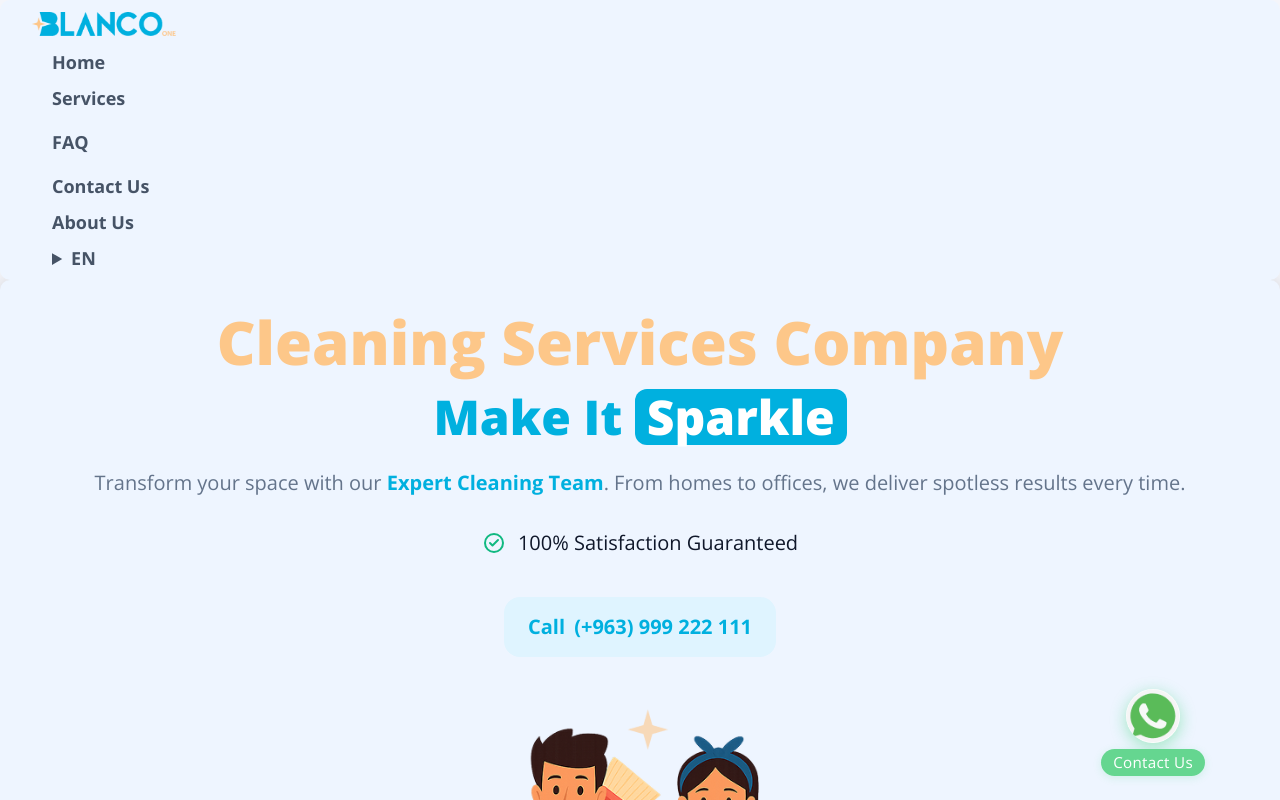
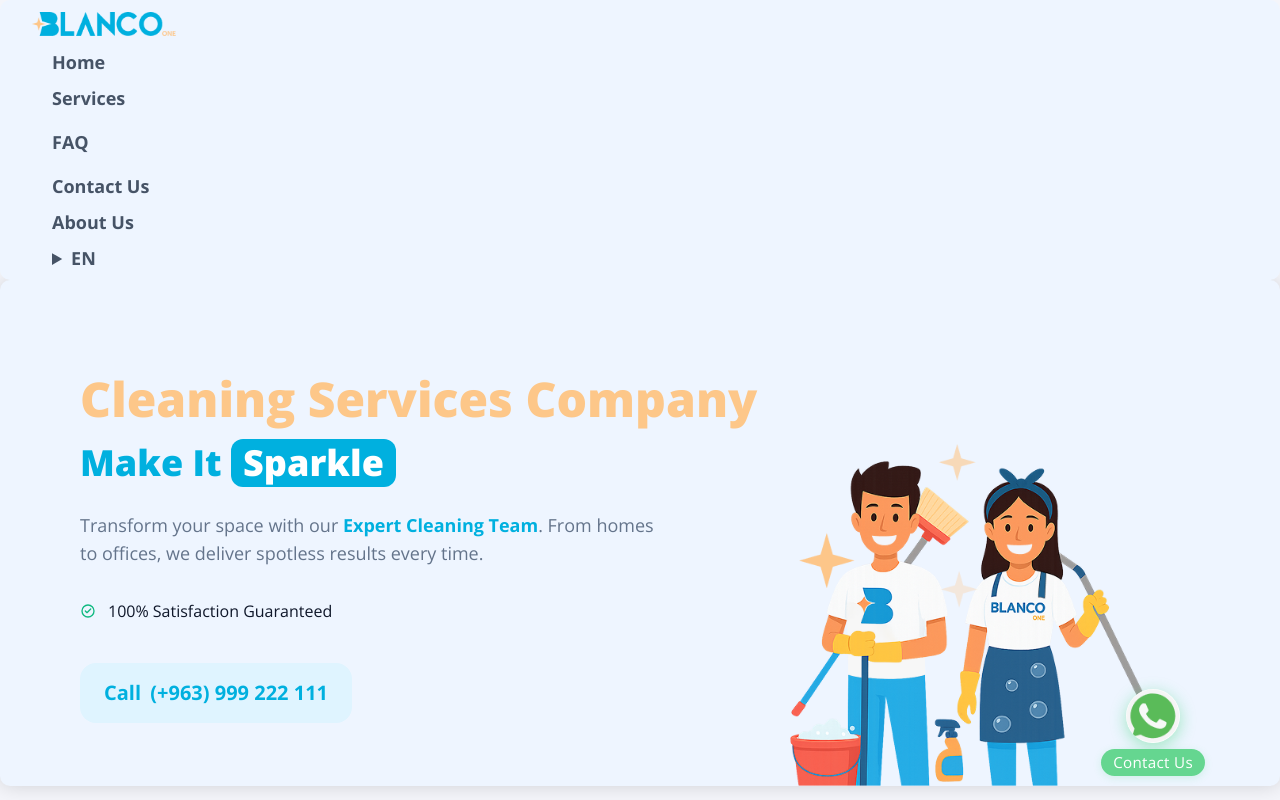
Before and after one commit to MohamadAboHilal/blanco_FE, a React (Vite) app: page / in a window 1280 px wide. Shown: the top 800 px of the page. Built offline with nearby package versions, Linux system fonts and the light colour scheme; no server answers.

Commit message:
refined everything

```diff
--- a/package.json
+++ b/package.json
@@ -10,6 +10,7 @@
     "preview": "vite preview"
   },
   "dependencies": {
+    "@floating-ui/react": "^0.27.16",
     "axios": "^1.11.0",
     "embla-carousel-autoplay": "^8.6.0",
     "embla-carousel-react": "^8.6.0",
--- a/src/components/PhonePrefixDropdown.jsx
+++ b/src/components/PhonePrefixDropdown.jsx
@@ -1,6 +1,25 @@
-import React, { useState, useRef, useEffect } from "react";
+import React, { useState, useEffect } from "react";
 import ReactCountryFlag from "react-country-flag";
+import {
+  useFloating,
+  offset,
+  flip,
+  shift,
+  size,
+  autoUpdate,
+  FloatingPortal,
+  useDismiss,
+  useRole,
+  useInteractions,
+} from "@floating-ui/react";
 
+/**
+ * Props:
+ * - value: string (e.g. "+49")
+ * - onChange: (dialCode: string) => void
+ * - options: Array<{ cc: string; dial: string; label: string }>
+ * - rtl?: boolean
+ */
 export default function PhonePrefixDropdown({
   value,
   onChange,
@@ -9,59 +28,63 @@ export default function PhonePrefixDropdown({
 }) {
   const [isOpen, setIsOpen] = useState(false);
   const [focusedIndex, setFocusedIndex] = useState(-1);
-  const dropdownRef = useRef(null);
-  const triggerRef = useRef(null);
-  const listRef = useRef(null);
+  const [isMobile, setIsMobile] = useState(false);
 
   const current = options.find((o) => o.dial === value) || options[0];
 
-  // Close dropdown when clicking outside
+  // Switch to bottom sheet on small screens
   useEffect(() => {
-    const handleClickOutside = (event) => {
-      if (dropdownRef.current && !dropdownRef.current.contains(event.target)) {
-        setIsOpen(false);
-        setFocusedIndex(-1);
-      }
-    };
-
-    document.addEventListener("mousedown", handleClickOutside);
-    return () => document.removeEventListener("mousedown", handleClickOutside);
+    const mq = window.matchMedia("(max-width: 640px)");
+    const update = () => setIsMobile(mq.matches);
+    update();
+    mq.addEventListener("change", update);
+    return () => mq.removeEventListener("change", update);
   }, []);
 
-  // Handle keyboard navigation
-  const handleKeyDown = (event) => {
-    switch (event.key) {
+  // Floating UI (desktop/tablet)
+  const { refs, floatingStyles, context } = useFloating({
+    open: isOpen && !isMobile,
+    onOpenChange: setIsOpen,
+    placement: rtl ? "bottom-end" : "bottom-start",
+    whileElementsMounted: autoUpdate,
+    middleware: [
+      offset(6),
+      flip({ fallbackPlacements: [rtl ? "top-end" : "top-start"] }),
+      shift({ padding: 8 }),
+      size({
+        apply({ availableHeight, elements }) {
+          Object.assign(elements.floating.style, {
+            maxHeight: Math.min(availableHeight, 400) + "px",
+            width: Math.max(elements.reference?.clientWidth || 0, 224) + "px",
+          });
+        },
+      }),
+    ],
+  });
+
+  // Dismiss outside / Escape + dialog role
+  const dismiss = useDismiss(context, { outsidePressEvent: "mousedown" });
+  const role = useRole(context, { role: "dialog" });
+  const { getReferenceProps, getFloatingProps } = useInteractions([
+    dismiss,
+    role,
+  ]);
+
+  // Keyboard nav on trigger
+  const onTriggerKeyDown = (e) => {
+    switch (e.key) {
       case "Enter":
       case " ":
-        event.preventDefault();
-        if (!isOpen) {
-          setIsOpen(true);
-          setFocusedIndex(0);
-        } else if (focusedIndex >= 0) {
-          handleSelect(options[focusedIndex].dial);
-        }
+        e.preventDefault();
+        setIsOpen((v) => !v);
+        setFocusedIndex(0);
+        break;
+      case "ArrowDown":
+        e.preventDefault();
+        setIsOpen(true);
+        setFocusedIndex(0);
         break;
       case "Escape":
-        setIsOpen(false);
-        setFocusedIndex(-1);
-        triggerRef.current?.focus();
-        break;
-      case "ArrowDown":
-        event.preventDefault();
-        if (!isOpen) {
-          setIsOpen(true);
-          setFocusedIndex(0);
-        } else {
-          setFocusedIndex((prev) => (prev < options.length - 1 ? prev + 1 : 0));
-        }
-        break;
-      case "ArrowUp":
-        event.preventDefault();
-        if (isOpen) {
-          setFocusedIndex((prev) => (prev > 0 ? prev - 1 : options.length - 1));
-        }
-        break;
-      case "Tab":
         setIsOpen(false);
         setFocusedIndex(-1);
         break;
@@ -70,57 +93,90 @@ export default function PhonePrefixDropdown({
     }
   };
 
-  // Handle option selection
-  const handleSelect = (dialCode) => {
-    onChange(dialCode);
+  const handleSelect = (dial) => {
+    onChange(dial);
     setIsOpen(false);
     setFocusedIndex(-1);
-    triggerRef.current?.focus();
   };
 
-  // Toggle dropdown
-  const toggleDropdown = () => {
-    setIsOpen(!isOpen);
-    if (!isOpen) {
-      setFocusedIndex(0);
-    } else {
-      setFocusedIndex(-1);
-    }
-  };
+  const MenuList = (
+    <ul
+      role="listbox"
+      aria-label="Country calling codes"
+      className="w-full max-h-[60vh] overflow-auto p-1"
+      dir={rtl ? "rtl" : "ltr"}
+    >
+      {options.map((opt, index) => {
+        const active = index === focusedIndex || opt.dial === value;
+        return (
+          <li key={opt.dial} role="option" aria-selected={opt.dial === value}>
+            <button
+              type="button"
+              onClick={() => handleSelect(opt.dial)}
+              onMouseEnter={() => setFocusedIndex(index)}
+              onFocus={() => setFocusedIndex(index)}
+              className={`w-full flex items-center justify-between p-3 rounded text-left ${
+                active ? "bg-slate-50" : "hover:bg-slate-50"
+              }`}
+              aria-label={`Select ${opt.label}, ${opt.dial}`}
+            >
+              <span className="flex items-center gap-2">
+                <ReactCountryFlag
+                  countryCode={opt.cc}
+                  svg
+                  style={{ width: "1rem", height: "1rem", borderRadius: "2px" }}
+                />
+                <span className="text-sm sm:text-base">{opt.label}</span>
+              </span>
+              <bdi dir="ltr" className="text-sm sm:text-base text-slate-500">
+                {opt.dial}
+              </bdi>
+            </button>
+          </li>
+        );
+      })}
+    </ul>
+  );
 
   return (
     <div
-      ref={dropdownRef}
-      className={`relative inline-block ${rtl ? "text-right" : "text-left"}`}
+      className={`inline-block ${
+        rtl ? "text-right" : "text-left"
+      } w-full sm:w-auto`}
       dir={rtl ? "rtl" : "ltr"}
     >
-      {/* Trigger Button */}
+      {/* Trigger (full-width on mobile) */}
       <button
-        ref={triggerRef}
         type="button"
-        onClick={toggleDropdown}
-        onKeyDown={handleKeyDown}
-        className="inline-flex items-center justify-between h-10 min-h-10 w-28 px-3 gap-2 rounded-xl bg-[#F9FBFF] text-slate-700 border border-slate-200 hover:bg-slate-50 focus:outline-none"
-        aria-haspopup="listbox"
-        aria-expanded={isOpen}
-        aria-label={`Selected country: ${current.label}, ${current.dial}`}
+        ref={refs.setReference}
+        {...getReferenceProps({
+          onClick: () => {
+            setIsOpen((v) => !v);
+            setFocusedIndex(0);
+          },
+          onKeyDown: onTriggerKeyDown,
+          "aria-haspopup": "listbox",
+          "aria-expanded": isOpen,
+          className:
+            "inline-flex items-center justify-between h-11 w-full sm:w-36 md:w-40 lg:w-44 " +
+            "px-3 gap-2 rounded-xl bg-[#F9FBFF] text-slate-700 border border-slate-200 " +
+            "hover:bg-slate-50 focus:outline-none",
+          "aria-label": `Selected country: ${current.label}, ${current.dial}`,
+        })}
       >
-        <div className="flex items-center gap-2">
+        <div className="flex items-center gap-2 min-w-0">
           <ReactCountryFlag
             countryCode={current.cc}
             svg
             style={{ width: "1.15rem", height: "1.15rem", borderRadius: "2px" }}
             aria-label={`${current.label} flag`}
           />
-          {/* keep the dial LTR even in Arabic */}
-          <bdi dir="ltr" className="font-medium text-sm">
+          <bdi dir="ltr" className="font-medium text-sm truncate">
             {current.dial}
           </bdi>
         </div>
-
-        {/* Chevron */}
         <svg
-          className="w-4 h-4 opacity-50"
+          className="w-4 h-4 opacity-50 shrink-0"
           viewBox="0 0 24 24"
           fill="none"
           style={rtl ? { transform: "scaleX(-1)" } : undefined}
@@ -130,48 +186,88 @@ export default function PhonePrefixDropdown({
         </svg>
       </button>
 
-      {/* Dropdown Menu */}
-      {isOpen && (
-        <ul
-          ref={listRef}
-          role="listbox"
-          className={`absolute top-full mt-1 w-56 bg-white border border-slate-200 rounded-lg shadow-sm z-50 max-h-60 overflow-auto p-1 ${
-            rtl ? "right-0" : "left-0"
-          }`}
-        >
-          {options.map((opt, index) => (
-            <li key={opt.dial} role="option" aria-selected={opt.dial === value}>
+      {/* Desktop/Tablet Popover (Portal prevents clipping) */}
+      {isOpen && !isMobile && (
+        <FloatingPortal>
+          <div
+            ref={refs.setFloating}
+            style={floatingStyles}
+            {...getFloatingProps({
+              className:
+                "bg-white border border-slate-200 rounded-lg shadow-lg z-[9999] overflow-hidden",
+            })}
+          >
+            {/* Header WITH working close button (mousedown) */}
+            <div className="flex items-center justify-between p-2 border-b">
+              <span className="text-sm font-medium">Choose country / code</span>
               <button
                 type="button"
-                onClick={() => handleSelect(opt.dial)}
-                onMouseEnter={() => setFocusedIndex(index)}
-                className={`w-full flex items-center justify-between p-2 rounded text-left ${
-                  index === focusedIndex || opt.dial === value
-                    ? "bg-slate-50"
-                    : "hover:bg-slate-50"
-                }`}
-                aria-label={`Select ${opt.label}, ${opt.dial}`}
+                onMouseDown={() => context.onOpenChange(false)}
+                aria-label="Close"
+                className="p-2 rounded hover:bg-slate-50"
               >
-                <span className="flex items-center gap-2">
-                  <ReactCountryFlag
-                    countryCode={opt.cc}
-                    svg
-                    style={{
-                      width: "1rem",
-                      height: "1rem",
-                      borderRadius: "2px",
-                    }}
+                <svg viewBox="0 0 24 24" className="w-4 h-4">
+                  <path
+                    d="M6 6l12 12M18 6L6 18"
+                    stroke="currentColor"
+                    strokeWidth="2"
                   />
-                  <span className="text-sm">{opt.label}</span>
-                </span>
-                {/* dial should always be LTR */}
-                <bdi dir="ltr" className="text-sm text-slate-500">
-                  {opt.dial}
-                </bdi>
+                </svg>
               </button>
-            </li>
-          ))}
-        </ul>
+            </div>
+            {MenuList}
+          </div>
+        </FloatingPortal>
+      )}
+
+      {/* Mobile Bottom Sheet (never cut off) */}
+      {isOpen && isMobile && (
+        <div className="fixed inset-0 z-[9999]" role="dialog" aria-modal="true">
+          {/* Backdrop */}
+          <button
+            type="button"
+            aria-label="Close menu"
+            className="absolute inset-0 bg-black/30"
+            onClick={() => {
+              setIsOpen(false);
+              setFocusedIndex(-1);
+            }}
+          />
+          {/* Sheet */}
+          <div
+            className="absolute inset-x-0 bottom-0 bg-white rounded-t-2xl border-t border-slate-200 shadow-xl max-h-[75vh]"
+            style={{ [rtl ? "right" : "left"]: 0 }}
+          >
+            <div className="flex items-center justify-between p-3">
+              <div className="font-medium text-slate-700 text-base">
+                {current?.label || "Select"}
+              </div>
+              <button
+                // mousedown prevents outsidePress from ‘winning the race’
+                type="button"
+                onMouseDown={() => setIsOpen(false)}
+                aria-label="Close"
+                className="p-2 rounded hover:bg-slate-50"
+              >
+                <svg viewBox="0 0 24 24" className="w-5 h-5">
+                  <path
+                    d="M6 6l12 12M18 6L6 18"
+                    stroke="currentColor"
+                    strokeWidth="2"
+                  />
+                </svg>
+              </button>
+            </div>
+            <div className="px-3 pb-3">
+              <div className="text-sm text-slate-500 mb-2">
+                Choose country / calling code
+              </div>
+              <div className="border border-slate-200 rounded-lg">
+                {MenuList}
+              </div>
+            </div>
+          </div>
+        </div>
       )}
     </div>
   );
--- a/src/pages/Home.jsx
+++ b/src/pages/Home.jsx
@@ -52,18 +52,24 @@ function Home() {
         style={{ boxShadow: "0 0 20px rgba(0,0,0,0.15)" }}
         className="w-auto bg-[#EEF5FF] flex flex-col rounded-[10px] max-w-auto mx-auto transition-colors duration-300"
       >
-        {/* Container with proper responsive layout */}
-        <div className="flex flex-col 2xl:flex-row items-center 2xl:items-stretch justify-between gap-8 px-6 sm:px-8 md:px-12 lg:px-16 xl:px-20 pt-8 2xl:py-0 2xl:mt-2 2xl:min-h-[380px]">
-          {/* LEFT: Text Content */}
-          <div className="flex flex-col items-center 2xl:items-start text-center 2xl:text-left w-full 2xl:max-w-xl order-1 2xl:order-1">
-            {/* Main Title */}
+        {/* Column below lg, row at lg+ (text left, image right) */}
+        <div className="flex flex-col lg:flex-row items-center justify-between gap-8 px-6 sm:px-8 md:px-12 lg:px-16 xl:px-20 pt-8 2xl:py-0 2xl:mt-2 2xl:min-h-[380px]">
+          {/* LEFT at lg+: Text */}
+          <div className="flex flex-col items-center lg:items-start text-center lg:text-left w-full lg:max-w-xl order-1 lg:order-1">
+            {/* Main Title – scales 2xl -> xl -> lg */}
             <div className="flex items-center gap-3">
-              <h1 className="text-3xl sm:text-4xl md:text-5xl lg:text-6xl 2xl:text-[64px] font-extrabold leading-tight text-[#FDC789] break-words whitespace-nowrap">
+              <h1
+                className="font-extrabold leading-tight text-[#FDC789] text-nowrap
+                text-3xl sm:text-4xl md:text-5xl
+                lg:text-4xl
+                xl:text-5xl
+                2xl:text-[64px]"
+              >
                 {t("hero.title1")}
               </h1>
             </div>
 
-            {/* Secondary Title with Highlighted Word */}
+            {/* Secondary Title with last word highlighted */}
             {(() => {
               const title = t("hero.title2") || "";
               const parts = title.trim().split(/\s+/);
@@ -71,7 +77,11 @@ function Home() {
               const before = parts.join(" ");
               return (
                 <h2
-                  className="mt-4 text-2xl sm:text-3xl md:text-4xl lg:text-5xl 2xl:text-[44px] font-extrabold leading-tight text-[#00B0DF] whitespace-nowrap"
+                  className="mt-4 font-extrabold leading-tight text-[#00B0DF]
+                    text-2xl sm:text-3xl md:text-4xl
+                    lg:text-3xl
+                    xl:text-4xl
+                    2xl:text-[44px]"
                   dir="auto"
                 >
                   {before && <span className="align-middle">{before}</span>}
@@ -83,7 +93,7 @@ function Home() {
               );
             })()}
 
-            {/* Subtitle with Highlighted Text */}
+            {/* Subtitle with highlighted segment */}
             {(() => {
               const sub = t("hero.sub");
               const hl = t("hero.highlight");
@@ -91,8 +101,9 @@ function Home() {
               return (
                 <p
                   className={
-                    `mt-6 text-slate-500 text-base sm:text-lg md:text-xl font-normal leading-relaxed whitespace-normal break-words text-center ` +
-                    (dir === "rtl" ? "lg:text-right" : "lg:text-left")
+                    `mt-6 text-slate-500 font-normal leading-relaxed whitespace-normal break-words text-center ` +
+                    (dir === "rtl" ? "lg:text-right" : "lg:text-left") +
+                    " text-base sm:text-lg md:text-xl lg:text-base xl:text-lg 2xl:text-xl"
                   }
                   dir={dir}
                 >
@@ -103,11 +114,17 @@ function Home() {
               );
             })()}
 
-            {/* Guarantee Section */}
-            <div className="mt-8 flex items-center justify-center 2xl:justify-start gap-3">
+            {/* Guarantee */}
+            <div className="mt-8 flex items-center justify-center lg:justify-start gap-3">
               <svg
                 viewBox="0 0 24 24"
-                className="h-6 w-6 text-emerald-500 flex-shrink-0"
+                className="
+      h-5 w-5
+      lg:h-4 lg:w-4
+      xl:h-4 xl:w-4
+      2xl:h-6 2xl:w-6
+      text-emerald-500 flex-shrink-0
+    "
                 fill="none"
                 stroke="currentColor"
                 strokeWidth="2"
@@ -120,7 +137,16 @@ function Home() {
                   strokeLinejoin="round"
                 />
               </svg>
-              <span className="text-lg sm:text-xl font-normal text-slate-900">
+
+              <span
+                className="
+      text-base
+      lg:text-base
+      xl:text-l
+      2xl:text-xl
+      font-normal text-slate-900
+    "
+              >
                 {t("hero.guarantee")}
               </span>
             </div>
@@ -136,28 +162,17 @@ function Home() {
             </a>
           </div>
 
-          {/* RIGHT: Image */}
-          <div className="w-full 2xl:w-auto flex justify-center items-end 2xl:justify-end 2xl:flex-col 2xl:h-full order-2 2xl:order-2">
+          {/* RIGHT at lg+: Image */}
+          <div className="pt-32 w-full lg:w-auto flex justify-center items-end lg:justify-end lg:flex-col lg:h-full order-2 lg:order-2">
             <img
               src={figures}
               alt="Figures"
               className="
-                w-full h-auto object-contain
-                max-w-[280px]
-                sm:max-w-[350px]
-                md:max-w-[450px]
-                lg:max-w-[500px]
-                xl:max-w-[550px]
-                2xl:max-w-[560px]
-                3xl:max-w-[640px]
-                max-h-[300px]
-                sm:max-h-[350px]
-                md:max-h-[400px]
-                lg:max-h-[450px]
-                xl:max-h-[500px]
-                2xl:max-h-[70vh]
-                mx-auto 2xl:mx-0
-                pt-4 2xl:pt-0
+                 h-auto object-contain mx-auto lg:mx-0  lg:pt-0
+                max-h-[320px] sm:max-h-[360px] md:max-h-[400px]
+                lg:max-h-[420px] xl:max-h-[480px] 2xl:max-h-[520px]
+                max-w-[280px] sm:max-w-[340px] md:max-w-[420px]
+                lg:max-w-[440px] xl:max-w-[500px] 2xl:max-w-[560px]
               "
             />
           </div>
```
Also changed, not shown: 1 other file (tests, documents, lock files or other folders).
